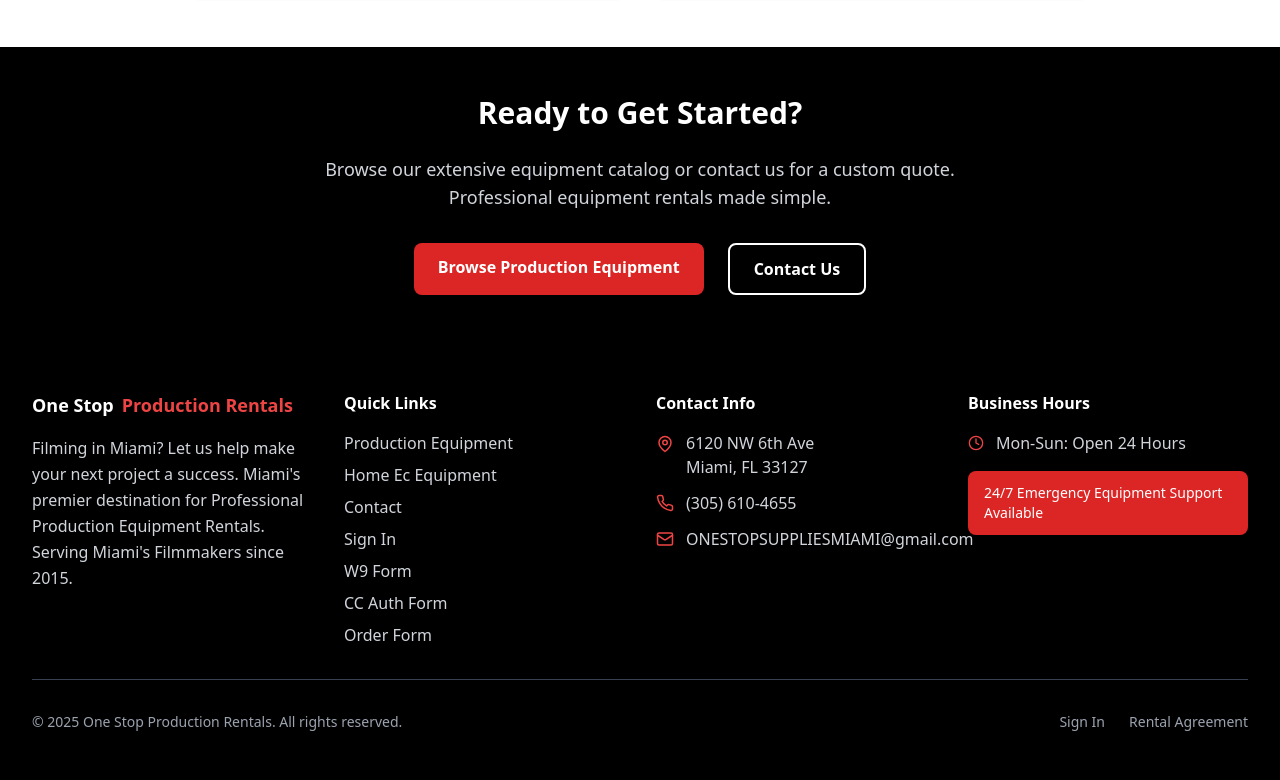
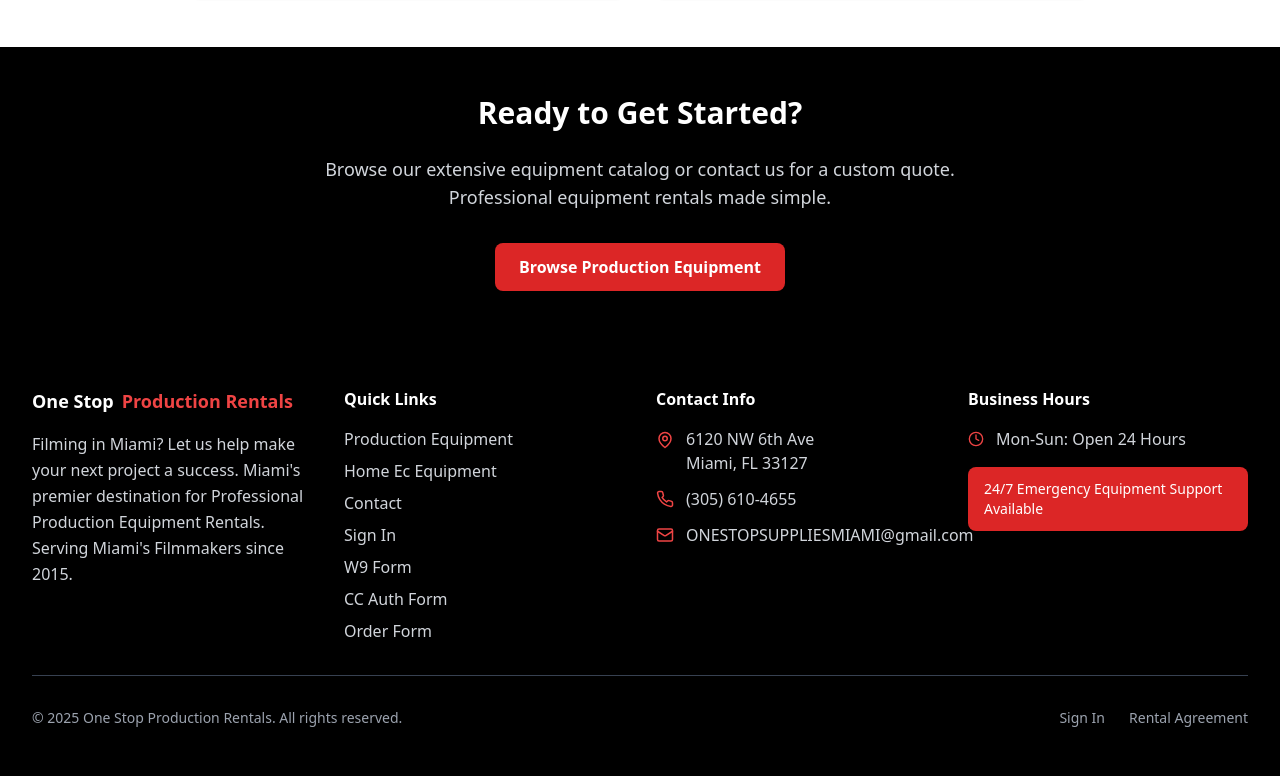
Before and after one commit to ronny305/sb1-qx6bmlah, a React (Vite) app: page / in a window 1280 px wide. Shown: the part 3218-3998 px from the top of the page. Built offline with nearby package versions, Linux system fonts and the light colour scheme; no server answers.

Commit message:
Updated HomePage.tsx

```diff
--- a/src/pages/HomePage.tsx
+++ b/src/pages/HomePage.tsx
@@ -339,12 +339,6 @@ Founded in 2015 by film production veteran Guido Fodale, One Stop Production Ren
             >
               Browse Production Equipment
             </Link>
-            <Link
-              to="/contact"
-              className="bg-transparent border-2 border-white hover:bg-white hover:text-black text-white px-6 py-3 rounded-lg font-semibold text-base transition-colors duration-200"
-            >
-              Contact Us
-            </Link>
           </div>
         </div>
       </section>
```
